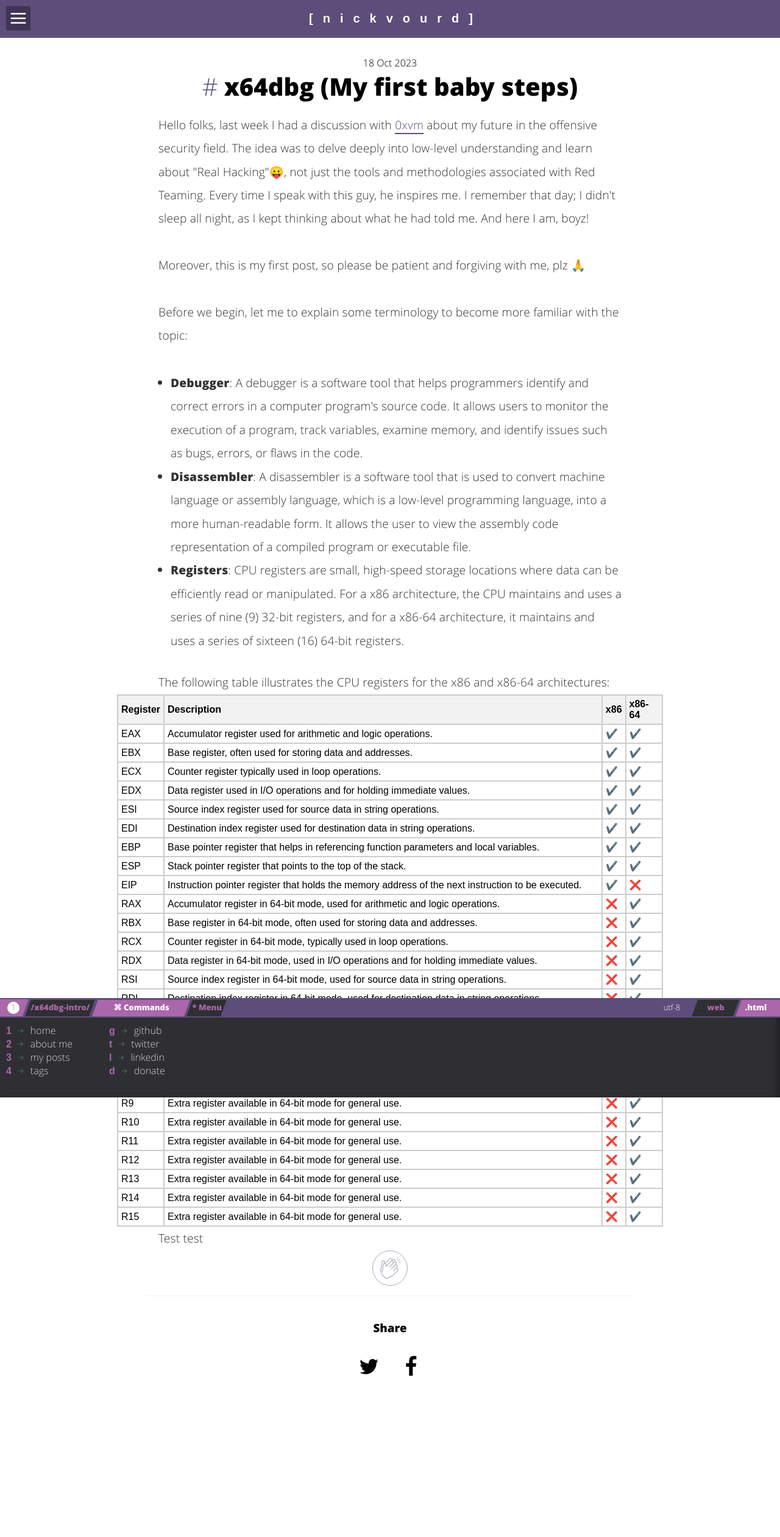
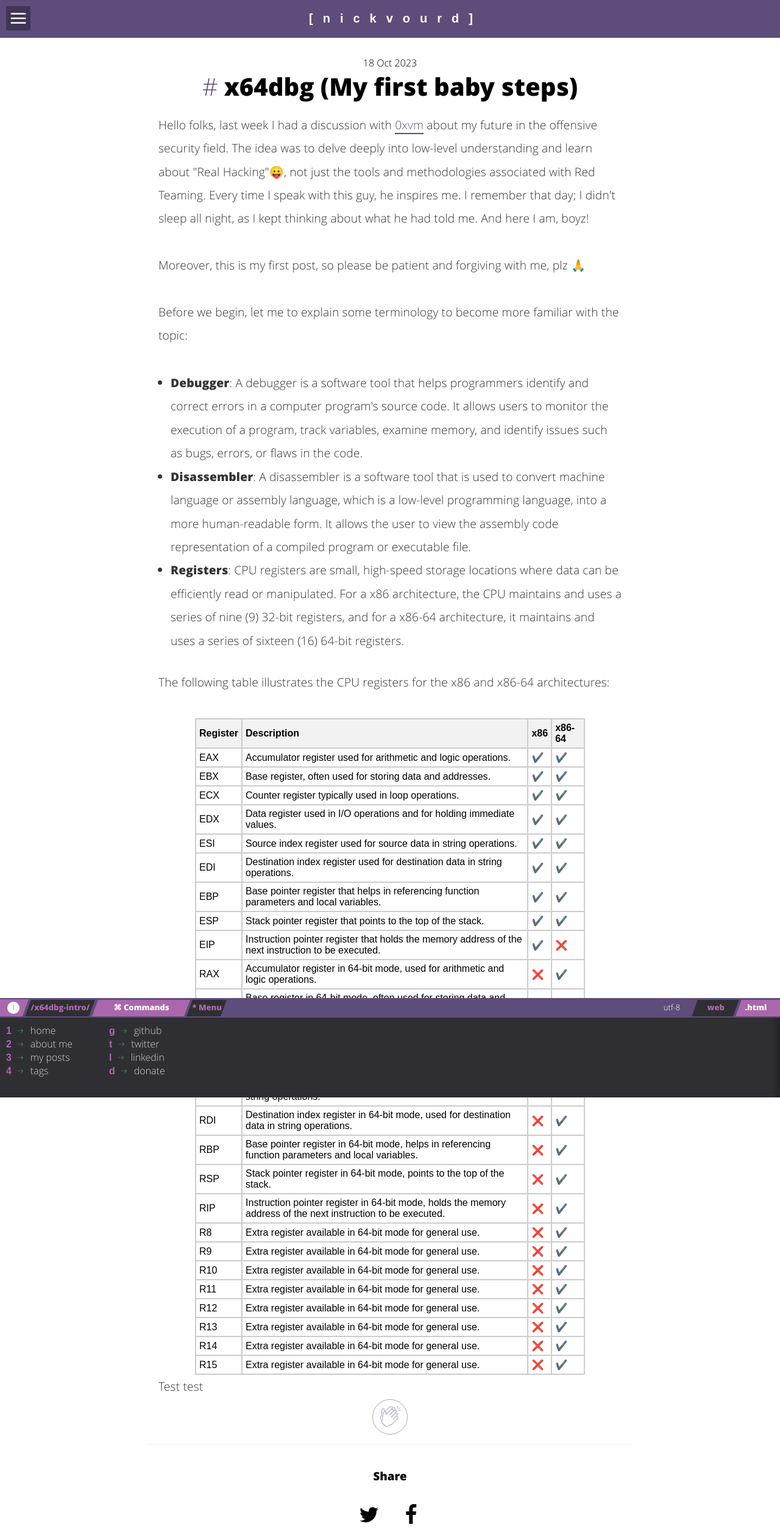
Before and after one commit to nickvourd/nickvourd.github.io, a Jekyll site: the page built from _posts/2023-10-18-x64dbg-intro.md, in a window 1280 px wide. Shown: the whole page at 61% size. Built offline with Jekyll 4.4.1, drawn with Linux system fonts in a browser that asks for light colours; before the commit the page ends 2278 px from its top, so only the background shows below that.

Commit message:
Edit 2023-10-18 x64dbg (My first baby steps)

```diff
--- a/_posts/2023-10-18-x64dbg-intro.md
+++ b/_posts/2023-10-18-x64dbg-intro.md
@@ -62,7 +62,7 @@
 	table {
     	border-collapse: collapse;
     	margin: auto;
-    	width: 70%;
+    	width: 50%;
   	}
 
  	th, td {
@@ -115,7 +115,7 @@
   </li>
 </ul>
 
-<p>The following table illustrates the CPU registers for the x86 and x86-64 architectures:</p>
+<p>The following table illustrates the CPU registers for the x86 and x86-64 architectures:</p><br />
 
 <table>
   <tr>
```
